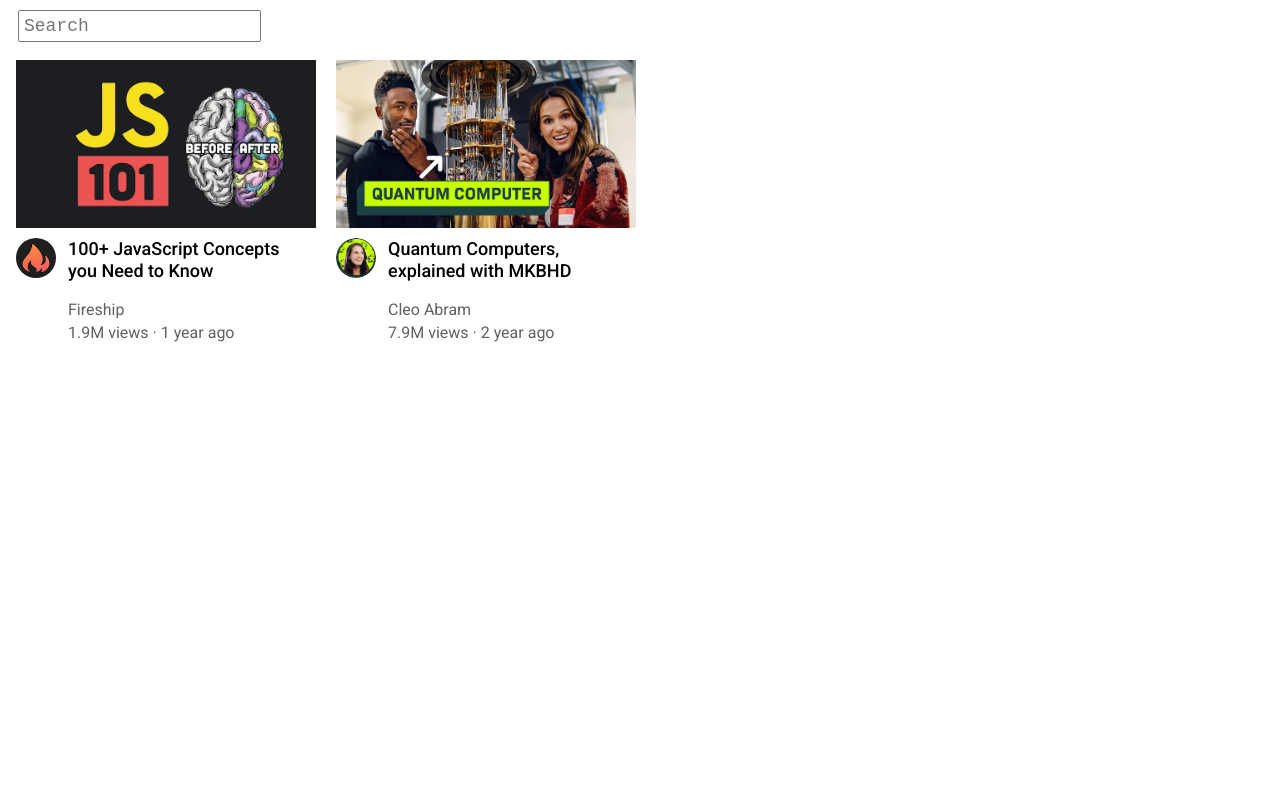
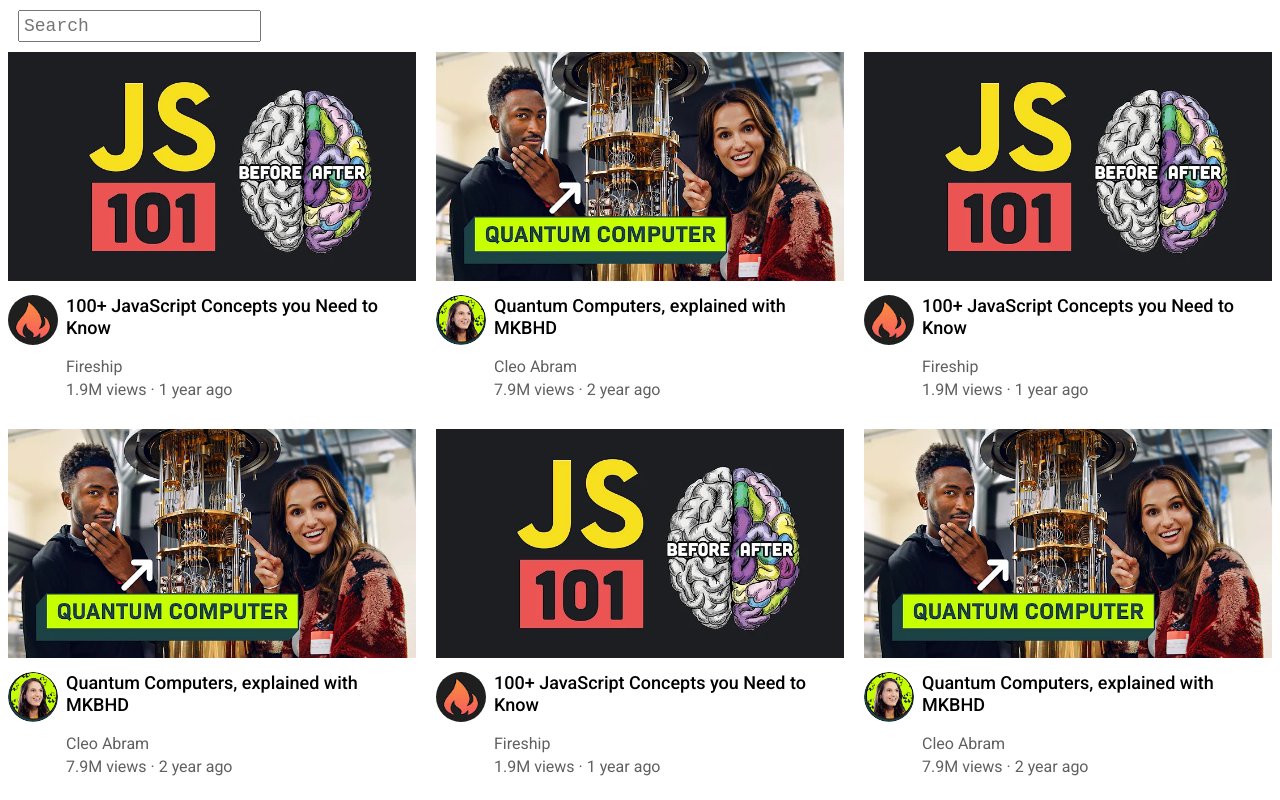
Before and after one commit to SamriddhaS/HtmlCssJs, a plain HTML site: page youtube excercise/youtube.html in a window 1280 px wide. Drawn offline with Linux system fonts and the light colour scheme.

Commit message:
css grid practice

```diff
--- a/youtube excercise/youtube.html
+++ b/youtube excercise/youtube.html
@@ -14,11 +14,6 @@
       margin-bottom: 0;
     }
 
-    .thumbnails{
-      width: 300px;
-      display: block;
-    }
-
     .search-box{
       font-size: 18px;
       font-family: monospace;
@@ -26,21 +21,31 @@
       padding: 4px;
       display: block;
     }
+
+    .video-grid{
+      display: grid;
+      grid-template-columns: 1fr 1fr 1fr;
+      column-gap: 20px;
+      row-gap: 30px;
+    }
+
+    .thumbnails{
+      width: 100%;
+    }
+
+
     .video-item{
-      width: 300px;
-      display: inline-block;
-      vertical-align: top;
-      margin: 8px;
+    }
+
+    .video-info-grid{
+     display: grid;
+     grid-template-columns: 50px 1fr;
     }
 
     .channel-logo{
-      display: inline-block;
-      width: 40px;
       vertical-align: top;
     }
     .video-info{
-      display: inline-block;
-      width: 220px;
       margin-left: 8px;
     }
     .profile-picture{
@@ -66,18 +71,18 @@
       font-size: 14sp;
       color: rgb(96, 96, 96);
     }
-
   </style>
 </head>
 <body>
   <input class="search-box" type="text" placeholder="Search">
-  <div
+  <div class="video-grid">
+    <div
     class="video-item"
   >
   <div class="thum-row">
     <img class="thumbnails" src="thumbnails/thumb1.webp">
   </div>
-  <div>
+  <div class="video-info-grid">
     <div class="channel-logo">
       <img class="profile-picture" src="channel_logos/channel1.jpg">
     </div>
@@ -90,13 +95,11 @@
 
   </div>
 
-  <div
-  class="video-item"
->
+  <div class="video-item">
 <div class="thum-row">
   <img class="thumbnails" src="thumbnails/thumb2.webp">
 </div>
-<div>
+<div class="video-info-grid">
   <div class="channel-logo">
     <img class="profile-picture" src="channel_logos/channel2.jpg">
   </div>
@@ -109,5 +112,78 @@
 
 </div>
 
+<div
+class="video-item"
+>
+<div class="thum-row">
+<img class="thumbnails" src="thumbnails/thumb1.webp">
+</div>
+<div class="video-info-grid">
+<div class="channel-logo">
+  <img class="profile-picture" src="channel_logos/channel1.jpg">
+</div>
+<div class="video-info">
+  <p class="video-title">100+ JavaScript Concepts you Need to Know</p>
+  <p class="video-author">Fireship</p>
+  <p class="video-stats">1.9M views &#183; 1 year ago</p>
+</div>
+</div>
+
+</div>
+
+<div class="video-item">
+<div class="thum-row">
+<img class="thumbnails" src="thumbnails/thumb2.webp">
+</div>
+<div class="video-info-grid">
+<div class="channel-logo">
+<img class="profile-picture" src="channel_logos/channel2.jpg">
+</div>
+<div class="video-info">
+<p class="video-title">Quantum Computers, explained with MKBHD</p>
+<p class="video-author">Cleo Abram</p>
+<p class="video-stats">7.9M views &#183; 2 year ago</p>
+</div>
+</div>
+
+</div>
+
+<div
+class="video-item"
+>
+<div class="thum-row">
+<img class="thumbnails" src="thumbnails/thumb1.webp">
+</div>
+<div class="video-info-grid">
+<div class="channel-logo">
+  <img class="profile-picture" src="channel_logos/channel1.jpg">
+</div>
+<div class="video-info">
+  <p class="video-title">100+ JavaScript Concepts you Need to Know</p>
+  <p class="video-author">Fireship</p>
+  <p class="video-stats">1.9M views &#183; 1 year ago</p>
+</div>
+</div>
+
+</div>
+
+<div class="video-item">
+<div class="thum-row">
+<img class="thumbnails" src="thumbnails/thumb2.webp">
+</div>
+<div class="video-info-grid">
+<div class="channel-logo">
+<img class="profile-picture" src="channel_logos/channel2.jpg">
+</div>
+<div class="video-info">
+<p class="video-title">Quantum Computers, explained with MKBHD</p>
+<p class="video-author">Cleo Abram</p>
+<p class="video-stats">7.9M views &#183; 2 year ago</p>
+</div>
+</div>
+
+</div>
+  </div>
+
 </body>
 </html>
```
Also changed, not shown: notes.txt.
